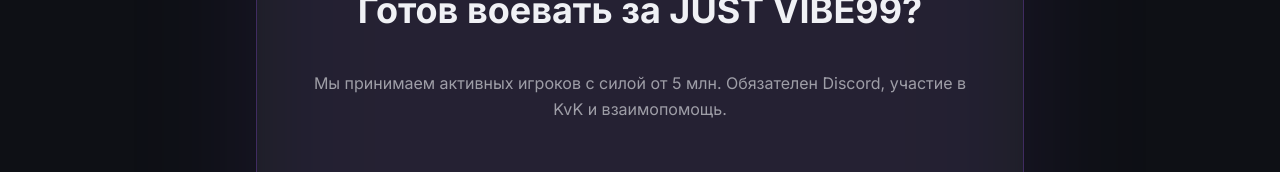
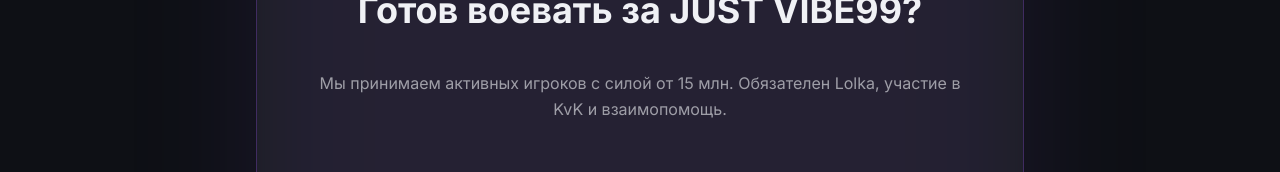
Before and after one commit to pr-poehali-dev/project-redesign-ui, a React (Vite) app: page / in a window 1280 px wide. Shown: the part 9543-9715 px from the top of the page. Built offline with nearby package versions, Linux system fonts and the light colour scheme.

Commit message:
feat: Lolka implementation

```diff
--- a/src/pages/Index.tsx
+++ b/src/pages/Index.tsx
@@ -620,7 +620,7 @@ export default function Index() {
               <Badge className="mb-4 bg-primary/20 text-primary border-primary/40 px-4 py-1">Открытый набор</Badge>
               <h2 className="text-3xl md:text-4xl font-black mb-4">Готов воевать за JUST VIBE99?</h2>
               <p className="text-foreground/60 mb-8 leading-relaxed">
-                Мы принимаем активных игроков с силой от 5 млн. Обязателен Discord, участие в KvK и взаимопомощь.
+                Мы принимаем активных игроков с силой от 15 млн. Обязателен Lolka, участие в KvK и взаимопомощь.
               </p>
               <div className="grid sm:grid-cols-3 gap-4 mb-8">
                 {[
```
